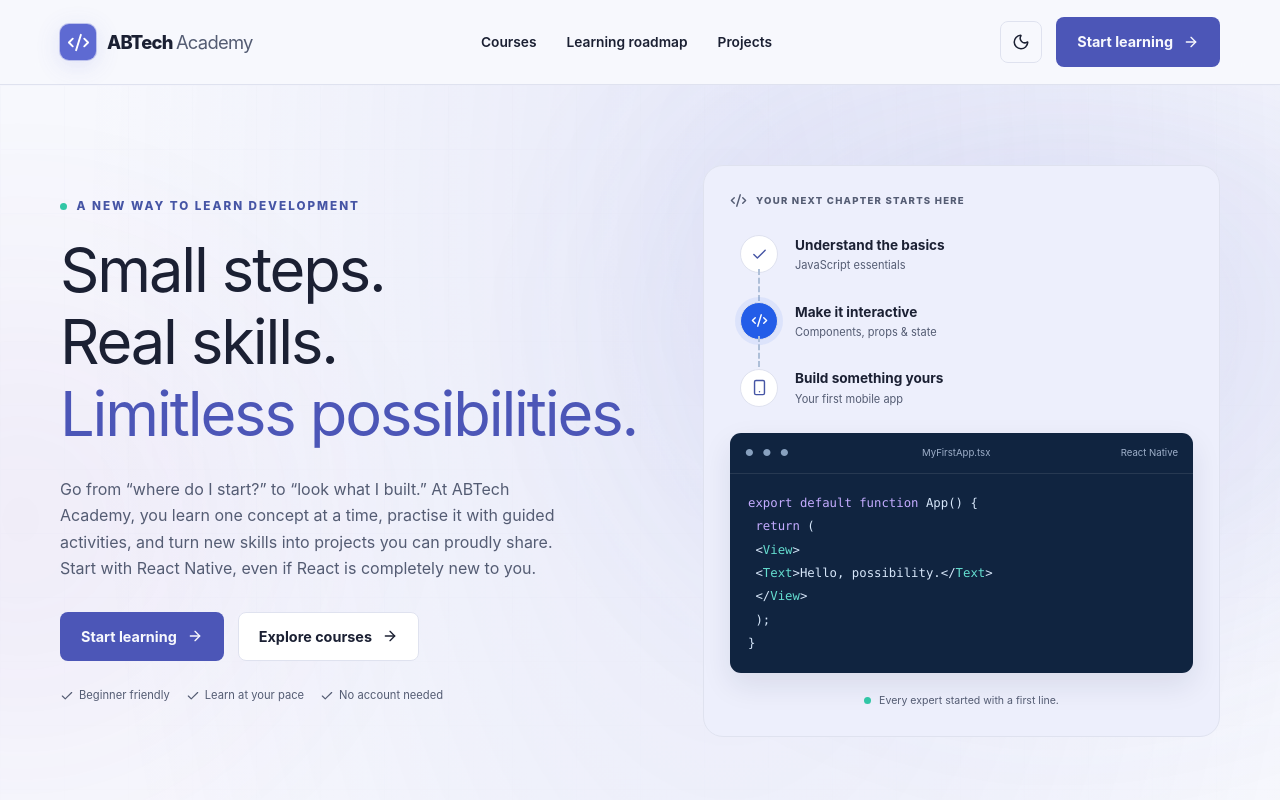
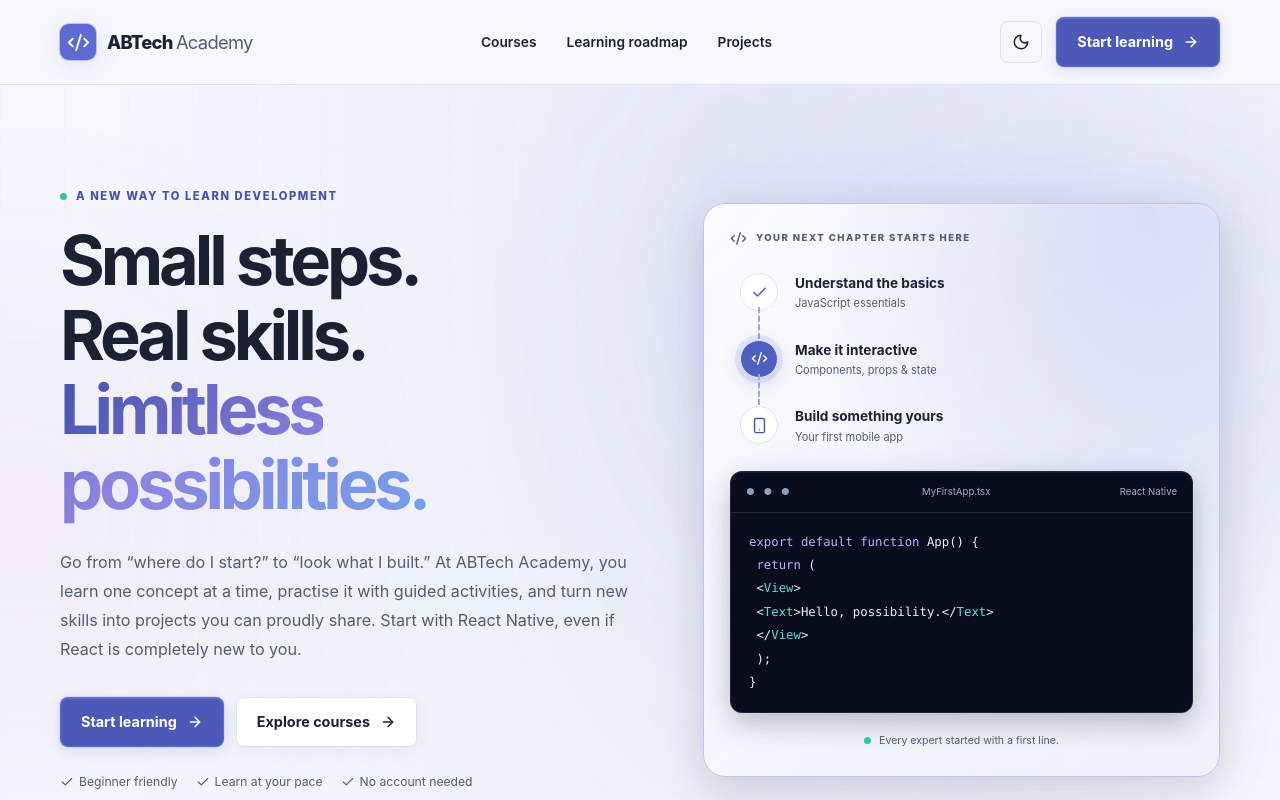
Before and after one commit to Abdulfatai2000/ABTech-Academy, a Next.js app: page / in a window 1280 px wide. Shown: the top 800 px of the page. Built offline with nearby package versions, Linux system fonts and the light colour scheme.

Commit message:
style: polish homepage typography hero cards and calls to action

```diff
--- a/src/styles/home.css
+++ b/src/styles/home.css
@@ -484,3 +484,137 @@ body:has(.home-page) .icon-button:hover {
   from { transform: translate3d(0, 0, 0); }
   to { transform: translate3d(12px, -20px, 0); }
 }
+
+/* Homepage typography, hero, and restrained glass surfaces. */
+.home-page h1,
+.home-page h2,
+.home-page h3 {
+  font-weight: 650;
+  letter-spacing: -0.045em;
+}
+.home-page h2 {
+  line-height: 1.12;
+}
+.home-page .eyebrow {
+  color: var(--home-accent-text);
+  letter-spacing: .14em;
+  font-size: .70rem;
+}
+.home-page .hero {
+  padding-block: clamp(76px, 8vw, 118px);
+  gap: clamp(36px, 5vw, 80px);
+}
+.home-page .hero h1 {
+  font-size: clamp(3rem, 5.35vw, 5.4rem);
+  letter-spacing: -0.06em;
+  line-height: 1.09;
+  font-weight: 650;
+}
+.home-page .hero h1 > span {
+  color: var(--home-accent-text);
+  background: linear-gradient(125deg, var(--home-accent-text), #8d83df, #739fe8);
+  background-clip: text;
+  -webkit-text-fill-color: transparent;
+}
+.home-page .lead {
+  line-height: 1.78;
+  color: var(--muted);
+}
+.home-page .hero .lead {
+  max-width: 570px;
+  font-size: clamp(1.01rem, 1.15vw, 1.14rem);
+}
+.home-page .hero-actions {
+  gap: 12px;
+  margin-top: 34px;
+}
+body:has(.home-page) .button {
+  background: #4d59b8;
+  color: #fff;
+  border: 1px solid rgba(255,255,255,.12);
+  box-shadow:
+    inset 0 1px 0 rgba(255,255,255,.14),
+    0 4px 14px rgba(94,106,210,.19),
+    0 0 0 1px rgba(94,106,210,.15);
+  transition:
+    background 250ms cubic-bezier(.16,1,.3,1),
+    box-shadow 250ms cubic-bezier(.16,1,.3,1),
+    transform 250ms cubic-bezier(.16,1,.3,1);
+}
+body:has(.home-page) .button:hover {
+  background: #4956b4;
+  transform: translateY(-3px);
+  box-shadow:
+    inset 0 1px 0 rgba(255,255,255,.18),
+    0 10px 26px rgba(94,106,210,.27),
+    0 0 0 1px rgba(94,106,210,.29);
+}
+body:has(.home-page) .button:active {
+  transform: scale(.98);
+}
+body:has(.home-page) .button.secondary {
+  color: var(--foreground);
+  background: color-mix(in srgb, var(--surface) 90%, transparent);
+  border: 1px solid var(--line);
+  box-shadow: inset 0 1px 0 rgba(255,255,255,.08), 0 4px 18px rgba(0,0,0,.05);
+}
+body:has(.home-page) .button.secondary:hover {
+  border-color: rgba(94,106,210,.44);
+  background: var(--soft);
+}
+.home-page .hero-notes {
+  color: var(--muted);
+  gap: 18px;
+  font-size: .76rem;
+}
+.home-page .hero-visual {
+  overflow: hidden;
+  border-radius: 22px;
+  border: 1px solid color-mix(in srgb, var(--home-accent) 25%, var(--line));
+  background:
+    radial-gradient(ellipse at 86% 2%, rgba(94,106,210,.18), transparent 55%),
+    linear-gradient(135deg,
+      color-mix(in srgb, var(--surface) 88%, transparent),
+      color-mix(in srgb, var(--soft) 82%, transparent));
+  box-shadow:
+    inset 0 1px 0 rgba(255,255,255,.14),
+    0 14px 44px rgba(0,0,0,.12),
+    0 0 65px rgba(94,106,210,.07);
+}
+.home-page .hero-visual .visual-label {
+  color: var(--muted);
+  letter-spacing: .15em;
+}
+.home-page .mini-node.active {
+  background: #505dc1;
+  color: #fff;
+  box-shadow: 0 0 0 5px rgba(94,106,210,.13), 0 5px 20px rgba(94,106,210,.25);
+}
+.home-page .journey-mini > div:not(:last-child):before {
+  border-left: 2px dashed color-mix(in srgb, var(--home-accent) 50%, var(--line));
+}
+.home-page .code-window {
+  border-radius: 12px;
+  background: #090c1c;
+  color: #ecf0ff;
+  border: 1px solid rgba(255,255,255,.1);
+  box-shadow:
+    inset 0 1px 0 rgba(255,255,255,.07),
+    0 12px 28px rgba(0,0,0,.2),
+    0 0 38px rgba(94,106,210,.09);
+}
+.home-page .code-window pre {
+  white-space: pre;
+  max-width: 100%;
+}
+.home-page .brand-strip {
+  background: color-mix(in srgb, var(--surface) 86%, transparent);
+}
+.home-page .brand-strip strong span,
+.home-page .text-link {
+  color: var(--home-accent-text);
+}
+.home-page .text-link:hover {
+  text-decoration: underline;
+  text-underline-offset: 4px;
+}
```
